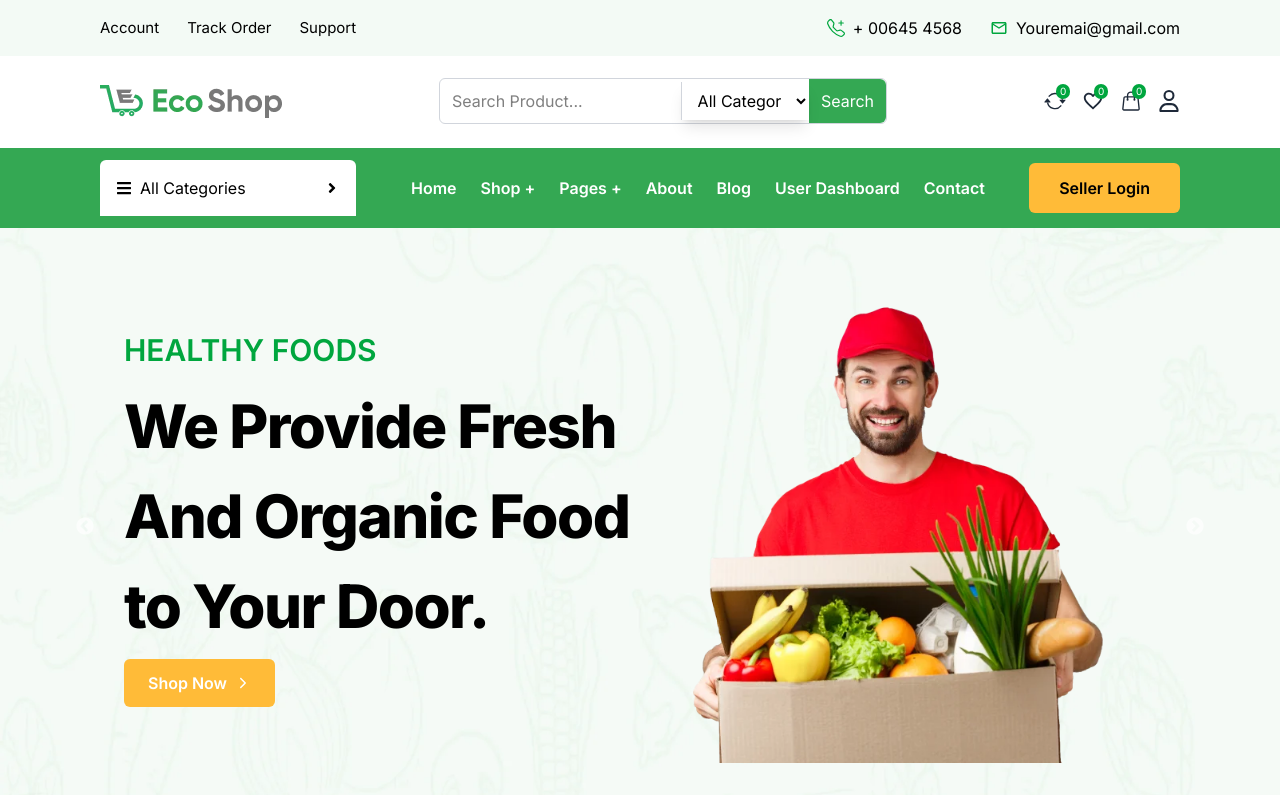
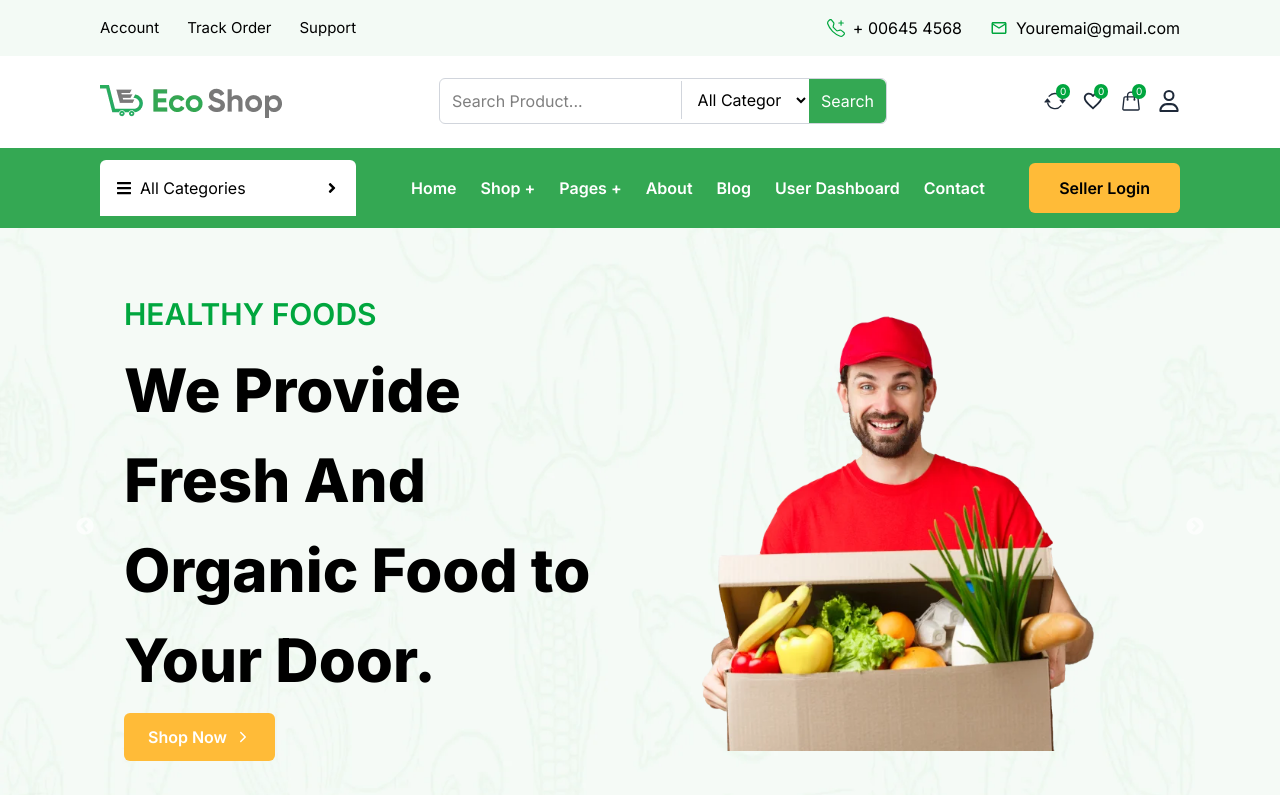
Before and after one commit to ahamedasif07/Project-Fresh-Grocery, a React (Vite) app: page / in a window 1280 px wide. Shown: the top 795 px of the page. Built offline with nearby package versions, Linux system fonts and the light colour scheme.

Commit message:
main nav fix

```diff
--- a/src/Navbar.jsx
+++ b/src/Navbar.jsx
@@ -7,7 +7,7 @@ const Navbar = () => {
   return (
     <div>
       <TopNav />
-      <div className="hidden lg:block">
+      <div className="hidden  lg:block">
         <MainNav />
       </div>
       <div className="block lg:hidden">
--- a/src/components/MarketCategory/MarketCategory.jsx
+++ b/src/components/MarketCategory/MarketCategory.jsx
@@ -1,5 +1,6 @@
 import React from "react";
 import SectionContainer from "../SectionContainer/SectionContainer";
+import PrimaryButton from "../PrymaryButton/PrimaryButton";
 
 const MarketCategory = () => {
   const categories = [
--- a/src/components/NavbarParts/MainNavbar.jsx
+++ b/src/components/NavbarParts/MainNavbar.jsx
@@ -11,13 +11,15 @@ const MainNav = () => {
 
   return (
     <div className="py-2 mt-[14px] relative z-[10000]">
+      {" "}
+      {/* Ensures navbar is always on top */}
       <SectionContainer>
-        <div className="flex justify-between items-center relative">
+        <div className="flex justify-between items-center relative z-[10000]">
           {/* Logo */}
           <img src={navlogo} alt="navlogo" />
 
           {/* Search Bar and Dropdown */}
-          <div className="flex items-center border border-gray-300 rounded-md w-full max-w-md relative">
+          <div className="flex items-center border border-gray-300 rounded-md w-full max-w-md relative overflow-visible z-[10000]">
             <input
               type="text"
               placeholder="Search Product..."
@@ -25,9 +27,9 @@ const MainNav = () => {
             />
 
             {/* Dropdown Wrapper */}
-            <div className="relative w-[250px]">
+            <div className="relative w-[250px] ">
               <select
-                className="w-full bg-white border-l text-black py-2 px-3 border-gray-300 cursor-pointer relative z-[10000] shadow-lg"
+                className="w-full bg-white border-l text-black py-2 px-3 border-gray-300 cursor-pointer  absolute z-[10010] bottom-[-18px]" // Ensures dropdown stays on top
                 value={category}
                 onChange={(e) => setCategory(e.target.value)}
               >
--- a/src/components/Slider/CarouselSlider.jsx
+++ b/src/components/Slider/CarouselSlider.jsx
@@ -20,18 +20,19 @@ const CarouselSlider = () => {
   };
 
   return (
-    <div>
+    <div className="relative z-0">
+      {" "}
+      {/* Ensures slider is below the navbar */}
       <SectionContainer>
-        <div className="py-10 relative z-[-1]">
-          {" "}
-          {/* Lower z-index */}
-          <Slider {...settings} className="relative z-0">
+        <div className="py-10 relative !z-0">
+          <Slider {...settings} className="relative !z-[-1]">
+            {/* Slide 1 */}
             <div className="!flex flex-col-reverse md:flex-row p-6 place-items-center w-full">
               <div className="md:w-1/2 text-center md:text-left">
                 <h3 className="text-green-600 text-[30px] font-semibold">
                   FRESH GROCERY
                 </h3>
-                <h2 className="text-3xl md:text-4xl lg:text-6xl font-extrabold my-2 leading-[1.5] -tracking-wide">
+                <h2 className="text-3xl md:text-4xl lg:text-6xl font-extrabold my-2 leading-[1.5]">
                   There's you can Buy your all of Grocery Products.
                 </h2>
                 <PrimaryButton
@@ -41,9 +42,7 @@ const CarouselSlider = () => {
                 />
               </div>
               <div className="md:w-1/2 flex justify-center">
-                <div className="h-[450px] w-[450px]">
-                  <img src={heroImgOne} alt="Grocery" className="" />
-                </div>
+                <img src={heroImgOne} alt="Grocery" className="max-h-[450px]" />
               </div>
             </div>
 
@@ -53,7 +52,7 @@ const CarouselSlider = () => {
                 <h3 className="text-green-600 text-[30px] font-semibold">
                   HEALTHY FOODS
                 </h3>
-                <h2 className="text-3xl md:text-4xl lg:text-6xl font-extrabold my-2 leading-[1.5] -tracking-wide">
+                <h2 className="text-3xl md:text-4xl lg:text-6xl font-extrabold my-2 leading-[1.5]">
                   We Provide Fresh And Organic Food to Your Door.
                 </h2>
                 <PrimaryButton
@@ -63,13 +62,7 @@ const CarouselSlider = () => {
                 />
               </div>
               <div className="md:w-1/2 flex justify-center">
-                <div className="max-h-[450px] mx-auto max-w-[450px]">
-                  <img
-                    src={heroImgTwo}
-                    alt="Grocery"
-                    className="w-full h-auto"
-                  />
-                </div>
+                <img src={heroImgTwo} alt="Grocery" className="max-h-[450px]" />
               </div>
             </div>
 
@@ -79,7 +72,7 @@ const CarouselSlider = () => {
                 <h3 className="text-green-600 text-[30px] font-semibold">
                   HEALTHY FOODS
                 </h3>
-                <h2 className="text-3xl md:text-4xl lg:text-6xl font-extrabold my-2 leading-[1.5] -tracking-wide">
+                <h2 className="text-3xl md:text-4xl lg:text-6xl font-extrabold my-2 leading-[1.5]">
                   You Can Buy All The Grocery Items Hassle-Free.
                 </h2>
                 <PrimaryButton
@@ -89,13 +82,11 @@ const CarouselSlider = () => {
                 />
               </div>
               <div className="md:w-1/2 flex justify-center">
-                <div className="max-h-[450px] mx-auto max-w-[450px]">
-                  <img
-                    src={heroImgTheree}
-                    alt="Grocery"
-                    className="w-full h-auto"
-                  />
-                </div>
+                <img
+                  src={heroImgTheree}
+                  alt="Grocery"
+                  className="max-h-[450px]"
+                />
               </div>
             </div>
           </Slider>
--- a/src/pages/Home.jsx
+++ b/src/pages/Home.jsx
@@ -12,7 +12,7 @@ const Home = () => {
         className="h-full opacity-100 w-full bg-cover bg-center"
         style={{ backgroundImage: `url('/assets/new-arrival-bg.webp')` }}
       >
-        <div className="z-10 relative">
+        <div>
           <CarouselSlider />
         </div>
       </div>
```
